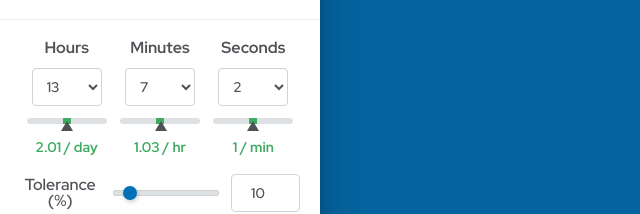
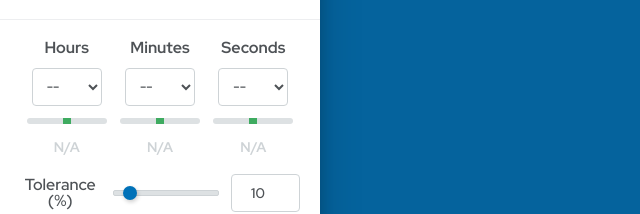
Before and after one commit to updownupdown/clockworks, a React (Create React App) app: page / in a window 1280 px wide. Shown: the part 171-385 px from the top of the page, without its empty margins (0-640 px from the left). Built offline with nearby package versions, Linux system fonts and the light colour scheme.

Commit message:
Fix bug when assigning hand 1 or none

```diff
--- a/src/components/Gear/Gearsets.tsx
+++ b/src/components/Gear/Gearsets.tsx
@@ -62,9 +62,56 @@ export const newGearSettings: GearProps = {
   orientation: 0,
 };
 
-export const defaultGearsetName = "Large Set";
+export const defaultGearsetName = "Simple forking gears";
 
 export const gearSets: GearSetProps[] = [
+  {
+    name: "Simple forking gears",
+    gears: [
+      {
+        teeth: 20,
+        orientation: 0,
+      },
+      {
+        teeth: 10,
+        orientation: 0,
+      },
+      {
+        teeth: 20,
+        orientation: 0,
+      },
+      {
+        teeth: 30,
+        orientation: 0,
+      },
+      {
+        teeth: 20,
+        orientation: 90,
+        parent: 3,
+      },
+      {
+        teeth: 10,
+        orientation: 0,
+      },
+      {
+        teeth: 10,
+        orientation: 0,
+      },
+      {
+        teeth: 20,
+        orientation: -90,
+        parent: 3,
+      },
+      {
+        teeth: 10,
+        orientation: 0,
+      },
+      {
+        teeth: 10,
+        orientation: 0,
+      },
+    ],
+  },
   {
     name: "Simple set",
     hands: {
--- a/src/components/Menu/Gauge.tsx
+++ b/src/components/Menu/Gauge.tsx
@@ -8,7 +8,7 @@ interface Props {
   hand: string;
   multiplier: number;
   tolerance: number;
-  setHands: (value: number) => void;
+  setHands: (value: number | undefined) => void;
   numGears: number;
   assignedGear: number | undefined;
 }
@@ -70,7 +70,9 @@ export const Gauge = ({
       <select
         value={assignedGear ?? "none"}
         onChange={(e) => {
-          setHands(Number(e.target.value));
+          setHands(
+            e.target.value === "none" ? undefined : Number(e.target.value)
+          );
         }}
       >
         {options}
--- a/src/components/Menu/Menu.tsx
+++ b/src/components/Menu/Menu.tsx
@@ -54,12 +54,12 @@ export const Menu = () => {
         <div className="menu__gauges">
           <Gauge
             assignedGear={hands.hours}
-            gear={hands.hours ? gears[hands.hours] : undefined}
+            gear={hands.hours !== undefined ? gears[hands.hours] : undefined}
             hand="Hours"
             unit="day"
             multiplier={60 * 24}
             tolerance={settings.tolerance}
-            setHands={(value) => {
+            setHands={(value: number | undefined) => {
               setHands({
                 ...hands,
                 hours: value,
@@ -70,12 +70,14 @@ export const Menu = () => {
 
           <Gauge
             assignedGear={hands.minutes}
-            gear={hands.minutes ? gears[hands.minutes] : undefined}
+            gear={
+              hands.minutes !== undefined ? gears[hands.minutes] : undefined
+            }
             hand="Minutes"
             unit="hr"
             multiplier={60}
             tolerance={settings.tolerance}
-            setHands={(value) => {
+            setHands={(value: number | undefined) => {
               setHands({
                 ...hands,
                 minutes: value,
@@ -86,12 +88,14 @@ export const Menu = () => {
 
           <Gauge
             assignedGear={hands.seconds}
-            gear={hands.seconds ? gears[hands.seconds] : undefined}
+            gear={
+              hands.seconds !== undefined ? gears[hands.seconds] : undefined
+            }
             hand="Seconds"
             unit="min"
             multiplier={1}
             tolerance={settings.tolerance}
-            setHands={(value) => {
+            setHands={(value: number | undefined) => {
               setHands({
                 ...hands,
                 seconds: value,
```
